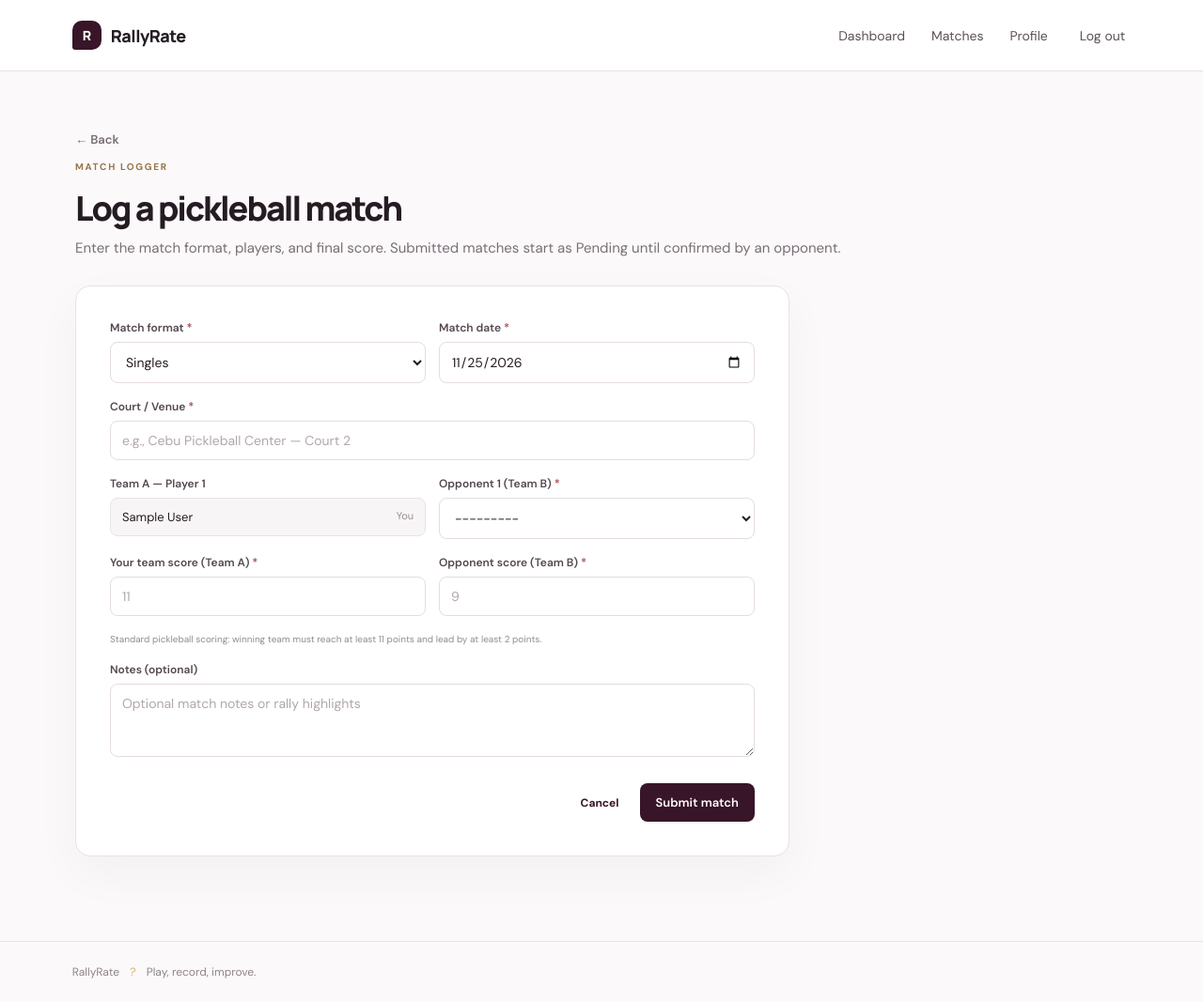
After one commit to Bochikoyy/RallyRate-Caipang-Chrisnel-G7, a Django app: page /matches/new/ in a window 1280 px wide. The commit adds this page. Shown: the whole page at 94% size. Run offline with Django 5.2, Linux system fonts and the light colour scheme; the visitor is signed in with stand-in values (Sample User, id 1); data comes from the database, SQL or seed files in the repository; parts of the project's set-up code (start-up, migrations or seed data) failed here and were passed over.

Commit message:
feat(matches): add match CRUD templates, navbar link, and styling

```diff
--- a/static/css/site.css
+++ b/static/css/site.css
@@ -17,3 +17,64 @@
 /* Keep the login form in a fixed position while validation feedback changes. */
 .signin-status{height:62px;overflow:hidden}.signin-status .signin-subtitle{margin:0}.signin-alert{height:100%;overflow-y:auto;padding:8px 12px;border-radius:8px;background:#fff1f0;color:#a13743;font-size:12px;line-height:17px}.signin-alert>div+div{margin-top:2px}
 @media(max-width:760px){.signin-status{height:48px}}
+
+
+/* Match management views */
+.message.error{background:#fff1f0;color:#a13743}
+.message.warning{background:#fdf6e7;color:#8a5a14}
+.back-link{display:inline-block;margin-bottom:14px;font-size:13px;font-weight:600;color:var(--muted)}
+.back-link:hover{color:var(--wine2)}
+.action-group{display:flex;align-items:center;gap:10px;flex-wrap:wrap}
+.button.danger{background:#a13743;color:#fff}
+.button.danger:hover{background:#832934}
+.button.danger-outline{border:1px solid #e7c2c7;background:#fff;color:#a13743;white-space:nowrap}
+.button.danger-outline:hover{background:#fff1f0}
+.filter-tabs{display:flex;align-items:center;gap:10px;flex-wrap:wrap;margin-bottom:24px}
+.filter-tab{display:inline-flex;align-items:center;gap:8px;padding:8px 14px;border:1px solid var(--line);border-radius:999px;background:#fff;color:#5d5059;font-size:13px;font-weight:600;transition:all .15s}
+.filter-tab:hover{border-color:#c9b6c1;color:var(--wine)}
+.filter-tab.active{background:var(--wine);border-color:var(--wine);color:#fff}
+.tab-count{display:inline-grid;place-items:center;min-width:20px;height:20px;padding:0 6px;border-radius:999px;background:#f3edf0;color:var(--wine);font-size:11px;font-weight:700}
+.filter-tab.active .tab-count{background:#ffffff24;color:#fff}
+.match-list{display:flex;flex-direction:column;gap:14px}
+.match-card{background:#fff;border:1px solid var(--line);border-radius:14px;padding:20px 24px;transition:border-color .15s,box-shadow .15s}
+.match-card:hover{border-color:#d8c8d1;box-shadow:0 12px 30px #38152808}
+.match-card-top,.match-card-foot{display:flex;align-items:center;justify-content:space-between;gap:14px;flex-wrap:wrap}
+.match-meta-row{display:flex;align-items:center;gap:10px;flex-wrap:wrap}
+.match-type-tag{padding:3px 9px;border-radius:6px;background:#f4eff2;color:var(--wine2);font-size:11px;font-weight:700;letter-spacing:.3px}
+.status-badge{padding:3px 10px;border-radius:999px;font-size:11px;font-weight:700}
+.status-pending{background:#fdf6e7;color:#8a5a14}
+.status-verified{background:#ecf6f0;color:#2f6448}
+.status-disputed{background:#fff1f0;color:#a13743}
+.match-date{font-size:12px;color:var(--muted)}
+.match-card-body{display:flex;align-items:center;justify-content:space-between;gap:24px;margin:16px 0;padding:14px 0;border-top:1px solid #f2ecf0;border-bottom:1px solid #f2ecf0}
+.match-teams{display:flex;flex-direction:column;gap:8px;min-width:0}
+.team-row{display:flex;align-items:baseline;gap:12px;font-size:14px;color:#554951}
+.team-row.is-winner{color:var(--ink);font-weight:700}
+.team-label{flex:none;width:54px;font-size:11px;font-weight:700;letter-spacing:.5px;text-transform:uppercase;color:#987449}
+.match-score-box{display:flex;align-items:center;gap:8px;font-family:Manrope,sans-serif;font-size:28px;font-weight:800;letter-spacing:-1px;color:var(--muted);white-space:nowrap}
+.score-num.winner{color:var(--wine)}
+.score-sep{color:#cbbcc5;font-weight:500}
+.match-card-foot{font-size:12px;color:var(--muted)}
+.empty-state-card{background:#fff;border:1px dashed #d9cbd3;border-radius:16px;padding:42px 28px;text-align:center}
+.empty-state-card h2{font:700 22px Manrope,sans-serif;margin:0 0 8px}
+.empty-state-card .muted{max-width:440px;margin:0 auto 22px}
+.match-form-card{max-width:760px}
+.scoreboard-card{display:grid;grid-template-columns:1fr auto 1fr;gap:20px;align-items:center;background:var(--wine);color:#fff;border-radius:16px;padding:30px 32px;margin-bottom:20px}
+.scoreboard-side{padding:18px 20px;border-radius:12px;background:#ffffff0d}
+.scoreboard-side.is-winner{background:#ffffff1a;border:1px solid #d6ac5c66}
+.scoreboard-side .eyebrow{color:#e4c787;margin-bottom:10px}
+.scoreboard-score{font:800 48px/1 Manrope,sans-serif;letter-spacing:-2px;margin-bottom:14px}
+.scoreboard-vs{font:800 13px Manrope,sans-serif;letter-spacing:2px;color:#e4c787;text-align:center}
+.roster-list{list-style:none;margin:0;padding:0;display:flex;flex-direction:column;gap:4px;font-size:14px;color:#f3eaf0}
+.detail-meta-grid{display:grid;grid-template-columns:1fr 1fr;gap:18px}
+.detail-card{min-height:0}
+.detail-dl{margin:0;display:flex;flex-direction:column;gap:12px}
+.detail-dl>div{display:flex;justify-content:space-between;gap:16px;padding-bottom:10px;border-bottom:1px solid #f2ecf0;font-size:13px}
+.detail-dl>div:last-child{padding-bottom:0;border-bottom:0}
+.detail-dl dt{color:var(--muted);flex:none}
+.detail-dl dd{margin:0;text-align:right;font-weight:500;color:var(--ink)}
+.delete-summary{padding:18px 20px;border-radius:10px;background:#f8f5f7;border:1px solid var(--line);margin-bottom:20px}
+.delete-summary h2{font:700 20px Manrope,sans-serif;margin:0 0 6px}
+.delete-summary .eyebrow{margin-bottom:8px}
+.delete-summary .muted{margin:0;font-size:13px}
+@media(max-width:760px){.match-card-body{flex-direction:column;align-items:flex-start;gap:14px}.scoreboard-card{grid-template-columns:1fr;padding:22px}.detail-meta-grid{grid-template-columns:1fr}.detail-dl>div{flex-direction:column;gap:4px}.detail-dl dd{text-align:left}}
--- a/templates/base.html
+++ b/templates/base.html
@@ -6,7 +6,7 @@
   <meta name="viewport" content="width=device-width, initial-scale=1">
   <meta name="theme-color" content="#311322">
   <title>{% block title %}RallyRate{% endblock %}</title>
-  <link rel="stylesheet" href="{% static 'css/site.css' %}?v=20261118-login-fixed-feedback">
+  <link rel="stylesheet" href="{% static 'css/site.css' %}?v=20261125-matches">
 </head>
 <body class="{% block body_class %}{% endblock %}">
   <header class="topbar {% block header_class %}{% endblock %}">
@@ -15,6 +15,7 @@
       {% if request.user.is_authenticated %}
         <nav class="nav-links">
           <a href="{% url 'accounts:dashboard' %}">Dashboard</a>
+          <a href="{% url 'matches:list' %}">Matches</a>
           <a href="{% url 'accounts:profile' %}">Profile</a>
           <form method="post" action="{% url 'accounts:logout' %}">{% csrf_token %}<button class="nav-button" type="submit">Log out</button></form>
         </nav>
--- /dev/null
+++ b/templates/matches/match_form.html
@@ -0,0 +1,128 @@
+{% extends 'base.html' %}
+{% block title %}{% if is_edit %}Edit match{% else %}Log a match{% endif %} · RallyRate{% endblock %}
+{% block content %}
+<section class="simple-heading">
+  <a class="back-link" href="{% if is_edit %}{% url 'matches:detail' match.pk %}{% else %}{% url 'matches:list' %}{% endif %}">← Back</a>
+  <p class="eyebrow">{% if is_edit %}EDIT MATCH #{{ match.pk }}{% else %}MATCH LOGGER{% endif %}</p>
+  <h1>{% if is_edit %}Update match details{% else %}Log a pickleball match{% endif %}</h1>
+  <p class="muted">
+    {% if is_edit %}
+      Adjust players, venue, or scores while this match is still editable.
+    {% else %}
+      Enter the match format, players, and final score. Submitted matches start as Pending until confirmed by an opponent.
+    {% endif %}
+  </p>
+</section>
+
+<section class="profile-card match-form-card">
+  <form method="post" novalidate>
+    {% csrf_token %}
+    {% if form.non_field_errors %}
+      <div class="form-errors">{{ form.non_field_errors }}</div>
+    {% endif %}
+
+    <div class="form-grid">
+      <div class="form-row">
+        <label for="{{ form.match_type.id_for_label }}">{{ form.match_type.label }}<span class="required"> *</span></label>
+        {{ form.match_type }}
+        {% for error in form.match_type.errors %}<small class="error">{{ error }}</small>{% endfor %}
+      </div>
+
+      <div class="form-row">
+        <label for="{{ form.played_at.id_for_label }}">{{ form.played_at.label }}<span class="required"> *</span></label>
+        {{ form.played_at }}
+        {% for error in form.played_at.errors %}<small class="error">{{ error }}</small>{% endfor %}
+      </div>
+
+      <div class="form-row full">
+        <label for="{{ form.location.id_for_label }}">{{ form.location.label }}<span class="required"> *</span></label>
+        {{ form.location }}
+        {% for error in form.location.errors %}<small class="error">{{ error }}</small>{% endfor %}
+      </div>
+
+      {% if is_organizer %}
+        <div class="form-row">
+          <label for="{{ form.team_a_player_1.id_for_label }}">{{ form.team_a_player_1.label }}<span class="required"> *</span></label>
+          {{ form.team_a_player_1 }}
+          {% for error in form.team_a_player_1.errors %}<small class="error">{{ error }}</small>{% endfor %}
+        </div>
+      {% else %}
+        <div class="form-row">
+          <label>Team A — Player 1</label>
+          <div class="readonly-value">
+            {{ request.user.get_full_name|default:request.user.email|default:request.user.username }}
+            <span>You</span>
+          </div>
+        </div>
+      {% endif %}
+
+      <div class="form-row" data-doubles-only>
+        <label for="{{ form.partner.id_for_label }}">{{ form.partner.label }}<span class="required"> *</span></label>
+        {{ form.partner }}
+        {% for error in form.partner.errors %}<small class="error">{{ error }}</small>{% endfor %}
+      </div>
+
+      <div class="form-row">
+        <label for="{{ form.opponent_1.id_for_label }}">{{ form.opponent_1.label }}<span class="required"> *</span></label>
+        {{ form.opponent_1 }}
+        {% for error in form.opponent_1.errors %}<small class="error">{{ error }}</small>{% endfor %}
+      </div>
+
+      <div class="form-row" data-doubles-only>
+        <label for="{{ form.opponent_2.id_for_label }}">{{ form.opponent_2.label }}<span class="required"> *</span></label>
+        {{ form.opponent_2 }}
+        {% for error in form.opponent_2.errors %}<small class="error">{{ error }}</small>{% endfor %}
+      </div>
+
+      <div class="form-row">
+        <label for="{{ form.team_a_score.id_for_label }}">{{ form.team_a_score.label }}<span class="required"> *</span></label>
+        {{ form.team_a_score }}
+        {% for error in form.team_a_score.errors %}<small class="error">{{ error }}</small>{% endfor %}
+      </div>
+
+      <div class="form-row">
+        <label for="{{ form.team_b_score.id_for_label }}">{{ form.team_b_score.label }}<span class="required"> *</span></label>
+        {{ form.team_b_score }}
+        {% for error in form.team_b_score.errors %}<small class="error">{{ error }}</small>{% endfor %}
+      </div>
+
+      <div class="form-row full">
+        <small class="help">Standard pickleball scoring: winning team must reach at least 11 points and lead by at least 2 points.</small>
+      </div>
+
+      <div class="form-row full">
+        <label for="{{ form.notes.id_for_label }}">{{ form.notes.label }}</label>
+        {{ form.notes }}
+        {% for error in form.notes.errors %}<small class="error">{{ error }}</small>{% endfor %}
+      </div>
+    </div>
+
+    <div class="form-actions">
+      <a class="text-link" href="{% if is_edit %}{% url 'matches:detail' match.pk %}{% else %}{% url 'matches:list' %}{% endif %}">Cancel</a>
+      <button class="button primary" type="submit">{% if is_edit %}Save changes{% else %}Submit match{% endif %}</button>
+    </div>
+  </form>
+</section>
+
+<script>
+  (function () {
+    const typeSelect = document.getElementById('{{ form.match_type.id_for_label }}');
+    const doublesFields = document.querySelectorAll('[data-doubles-only]');
+    if (!typeSelect) return;
+
+    function syncMatchType() {
+      const isDoubles = typeSelect.value === 'doubles';
+      doublesFields.forEach(function (el) {
+        el.style.display = isDoubles ? '' : 'none';
+        if (!isDoubles) {
+          const select = el.querySelector('select');
+          if (select) select.value = '';
+        }
+      });
+    }
+
+    typeSelect.addEventListener('change', syncMatchType);
+    syncMatchType();
+  })();
+</script>
+{% endblock %}
```
Also changed, not shown: templates/matches/match_confirm_delete.html (added, +26 -0 lines), templates/matches/match_detail.html (added, +81 -0 lines), templates/matches/match_list.html (added, +99 -0 lines).
